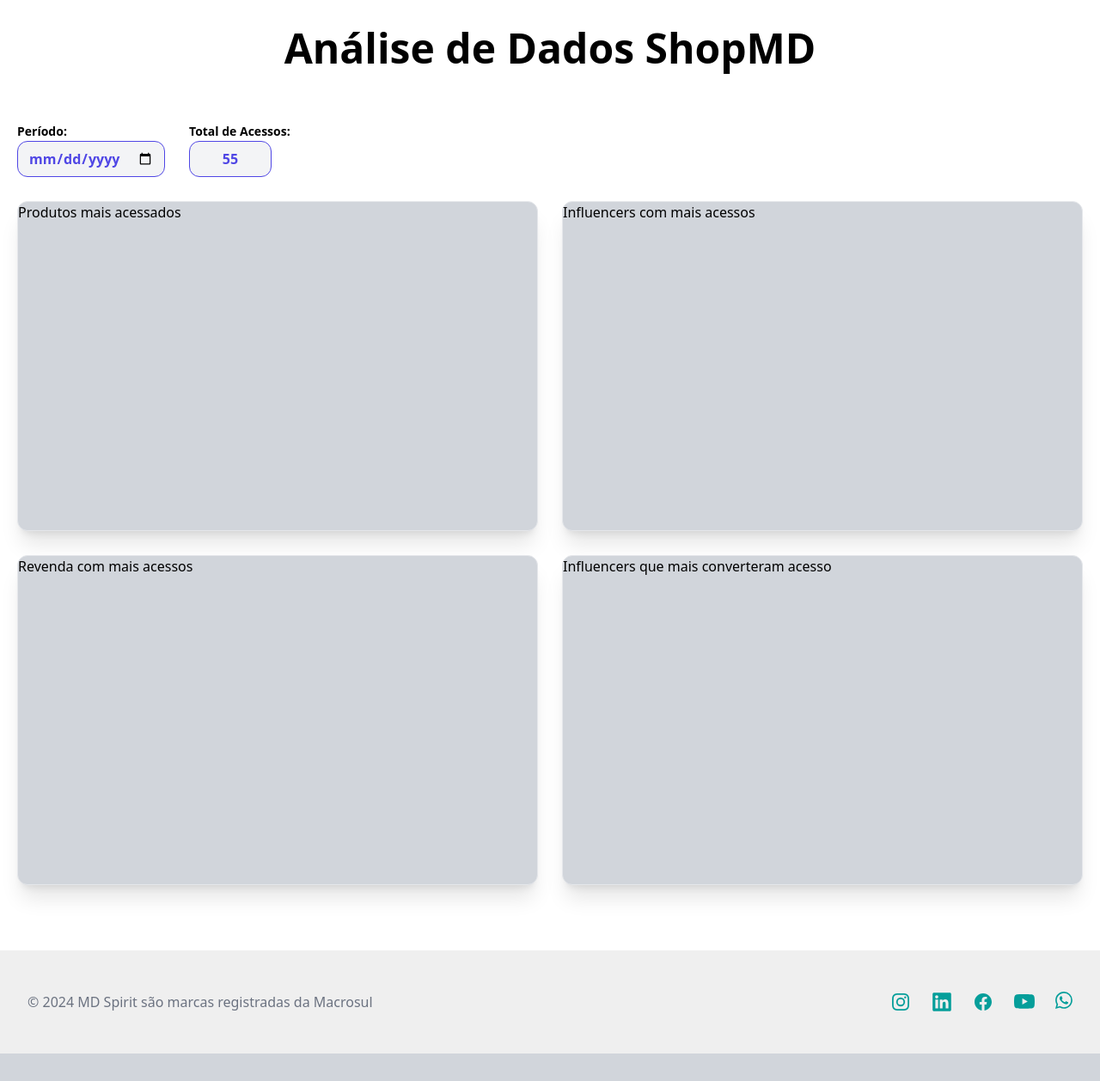
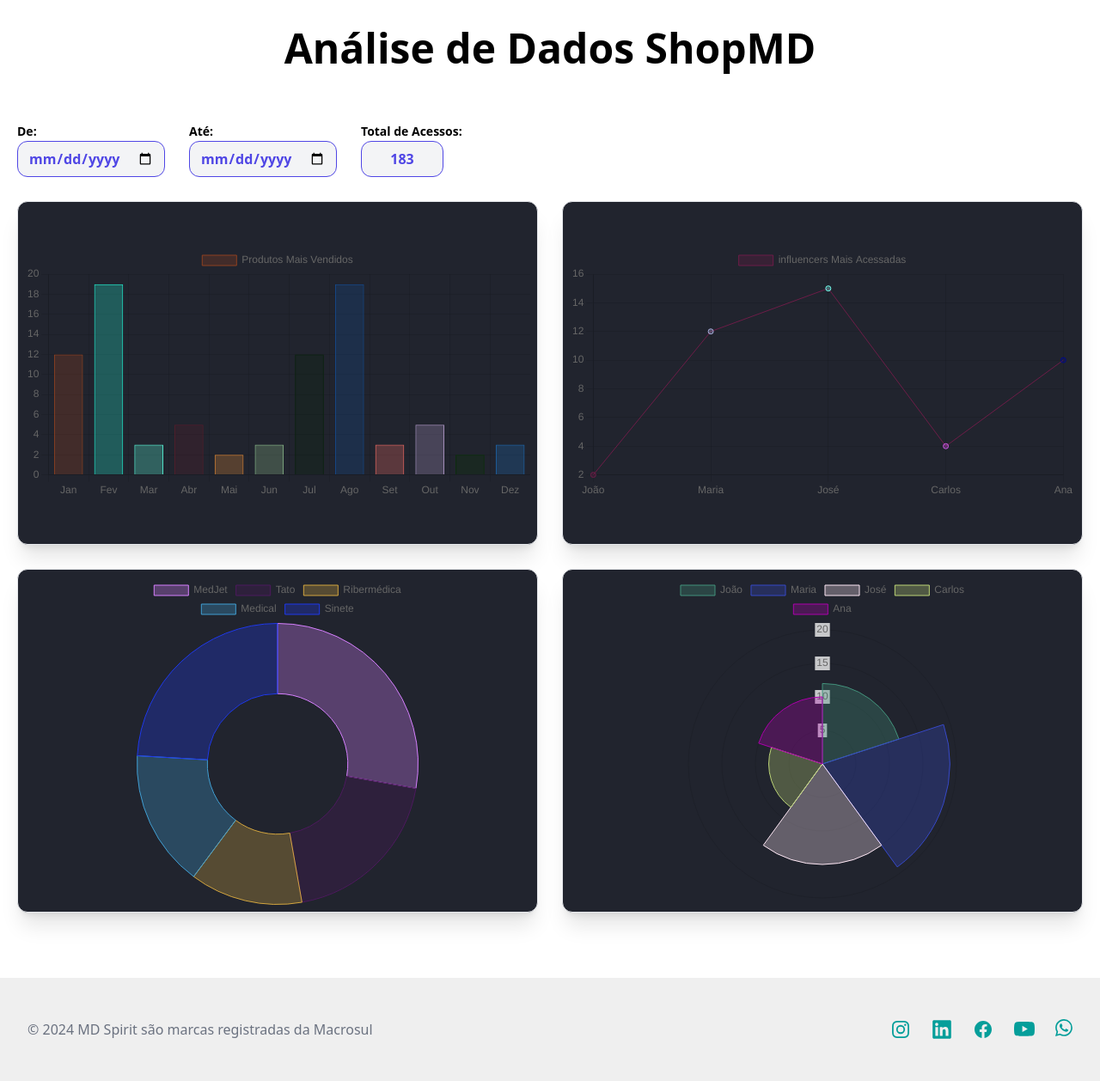
Before and after one commit to Renan2707/Dashboard-Analytics, a Django app: page / in a window 1280 px wide. Shown: the part 104-1362 px from the top of the page at 86% size. Before the commit the page ends 1330 px from the top, so only its background shows below. Run offline with Django 5.2, Linux system fonts and the light colour scheme; some libraries are stand-ins or nearby versions.

Commit message:
gráficos implementados com sucesso

```diff
--- a/core/templates/dashboard.html
+++ b/core/templates/dashboard.html
@@ -12,40 +12,155 @@
             <div class="flex space-x-7">
 
 
-                <div>
-                    <label for="data" class="font-bold text-sm"> Período:</label>
-                    <input type="date"  class="rounded-xl block bg-gray-100 font-semibold text-center text-indigo-600 border-indigo-600 cursor-pointer">
+                <div class="flex space-x-7">
+                    <div>
+                        <label for="data" class="font-bold text-sm"> De:</label>
+                        <input type="date"  class="rounded-xl block bg-gray-100 font-semibold text-center text-indigo-600 border-indigo-600 cursor-pointer">
+                    </div>
+                    <div>
+                        <label for="data" class="font-bold text-sm"> Até:</label>
+                        <input type="date"  class="rounded-xl block bg-gray-100 font-semibold text-center text-indigo-600 border-indigo-600 cursor-pointer">
+                    </div>
                 </div>
 
                 <div>
                     <label for="total" class="font-bold text-sm">Total de Acessos:</label>
-                    <input type="text" value="55" disabled class="rounded-xl block bg-gray-100 font-semibold w-24 text-center text-indigo-600 border-indigo-600">
+                    <input type="text" value="183" disabled class="rounded-xl block bg-gray-100 font-semibold w-24 text-center text-indigo-600 border-indigo-600">
                 </div>
 
             </div>
 
-            <div class="lg:flex lg:space-x-7 space-y-7 lg:space-y-0">
-                <div class="bg-gray-300 h-96 mx-auto w-11/12 lg:w-1/2 border rounded-xl shadow-xl">
-                    Produtos mais acessados
+
+            <div class="lg:flex lg:space-x-7 space-y-7 lg:space-y-0 h-[400px]">
+                <div class="bg-[#21242e] mx-auto w-11/12 lg:w-1/2 border rounded-xl shadow-xl p-2 flex items-center justify-center">
+                    <canvas id="produtos-mais-acessados"></canvas>
                 </div>
-                <div class="bg-gray-300 h-96 mx-auto w-11/12 lg:w-1/2 border rounded-xl shadow-xl">
-                    Influencers com mais acessos
+                <div class="bg-[#21242e] mx-auto w-11/12 lg:w-1/2 border rounded-xl shadow-xl p-2 flex items-center justify-center">
+                    <canvas id="influencers-mais-acessados"></canvas>
                 </div>
             </div>
 
-            <div class="lg:flex lg:space-x-7 space-y-7 lg:space-y-0">
-                <div class="bg-gray-300 h-96 mx-auto w-11/12 lg:w-1/2 border rounded-xl shadow-xl">
-                    Revenda com mais acessos
+            <div class="lg:flex lg:space-x-7 space-y-7 lg:space-y-0 h-[400px]">
+
+                <div class="bg-[#21242e] mx-auto w-11/12 lg:w-1/2 border rounded-xl shadow-xl p-2 flex items-center justify-center">
+                    <canvas  id="revendas-mais-acessadas"></canvas>
                 </div>
-                <div class="bg-gray-300 h-96 mx-auto w-11/12 lg:w-1/2 border rounded-xl shadow-xl">
-                    Influencers que mais converteram acesso
+
+                <div class="bg-[#21242e] mx-auto w-11/12 lg:w-1/2 border rounded-xl shadow-xl p-2 flex items-center justify-center">
+                    <canvas id="influencers-mais-venderam"></canvas>
                 </div>
             </div>
-
         </div>
-
     </div>
-
 </div>
 
+<script src="https://cdn.jsdelivr.net/npm/chart.js"></script>
+<script>
+    const influencersMaisAcessados = document.querySelector('#influencers-mais-acessados')
+    const influencersMaisVenderam = document.querySelector('#influencers-mais-venderam')
+    const revendasMaisAcessadas = document.querySelector('#revendas-mais-acessadas')
+    const produtosMaisAcessados = document.querySelector('#produtos-mais-acessados')
+
+    function geradorDeCores(qtd=1){
+
+        var bg_color = []
+        var border_color = []
+        for(let i = 0; i<qtd; i++){
+            let r = Math.random() * 255;
+            let g = Math.random() * 255;
+            let b = Math.random() * 255;
+            bg_color.push(`rgba(${r}, ${g}, ${b}, ${0.3})`)
+            border_color.push(`rgba(${r}, ${g}, ${b}, ${1})`)
+        }
+        return [bg_color, border_color];
+    };
+
+    function renderiza_produtos_mais_acessados(){
+        const ctx = produtosMaisAcessados.getContext('2d');
+        var cores_produtos_mais_acessados = geradorDeCores(qtd=12)
+        const myChart = new Chart(ctx, {
+            type:'bar',
+            data: {
+                labels:['Jan', 'Fev', 'Mar', 'Abr', 'Mai', 'Jun', 'Jul', 'Ago', 'Set', 'Out', 'Nov', 'Dez'],
+                datasets: [{
+                    label: 'Produtos Mais Vendidos',
+                    data: [12, 19, 3, 5, 2, 3, 12, 19, 3, 5, 2, 3],
+                    backgroundColor: cores_produtos_mais_acessados[0],
+                    borderColor: cores_produtos_mais_acessados[1],
+                    borderWidth: 1,
+                }]
+            }
+        })
+    }
+
+
+    function renderiza_revendas_mais_acessados(){
+        const ctx = revendasMaisAcessadas.getContext('2d');
+        var cores_revendas_mais_acessados = geradorDeCores(qtd=5)
+        const myChart = new Chart(ctx, {
+            type:'doughnut',
+            data: {
+                labels:['MedJet', 'Tato', 'Ribermédica', 'Medical', 'Sinete'],
+                datasets: [{
+                    label: 'Revendas Mais Acessadas',
+                    data: [30, 21, 14, 17, 26],
+                    backgroundColor: cores_revendas_mais_acessados[0],
+                    borderColor: cores_revendas_mais_acessados[1],
+                    borderWidth: 1,
+                }]
+            }
+        })
+    }
+
+    function renderiza_influencers_mais_acessados(){
+        const ctx = influencersMaisAcessados.getContext('2d');
+        var cores_influencers_mais_acessados = geradorDeCores(qtd=5)
+        const myChart = new Chart(ctx, {
+            type:'line',
+            data: {
+                labels:['João', 'Maria', 'José', 'Carlos', 'Ana'],
+                datasets: [{
+                    label: 'influencers Mais Acessadas',
+                    data: [2, 12, 15, 4, 10],
+                    backgroundColor: cores_influencers_mais_acessados[0],
+                    borderColor: cores_influencers_mais_acessados[1],
+                    borderWidth: 1,
+                }]
+            }
+        })
+    }
+
+    function renderiza_influencers_mais_venderam(){
+        const ctx = influencersMaisVenderam.getContext('2d');
+        var cores_influencers_mais_venderam = geradorDeCores(qtd=12)
+        const myChart = new Chart(ctx, {
+            type:'polarArea',
+            data: {
+                labels:['João', 'Maria', 'José', 'Carlos', 'Ana'],
+                datasets: [{
+                    label: 'Produtos Mais Vendidos',
+                    data: [12, 19, 15, 8, 10],
+                    backgroundColor: cores_influencers_mais_venderam[0],
+                    borderColor: cores_influencers_mais_venderam[1],
+                    borderWidth: 1,
+                }]
+            }
+        })
+    }
+    renderiza_produtos_mais_acessados()
+    renderiza_revendas_mais_acessados()
+    renderiza_influencers_mais_acessados()
+    renderiza_influencers_mais_venderam()
+
+
+
+</script>
+
+
+
+
+
+
+
+
 {% endblock %}
```
